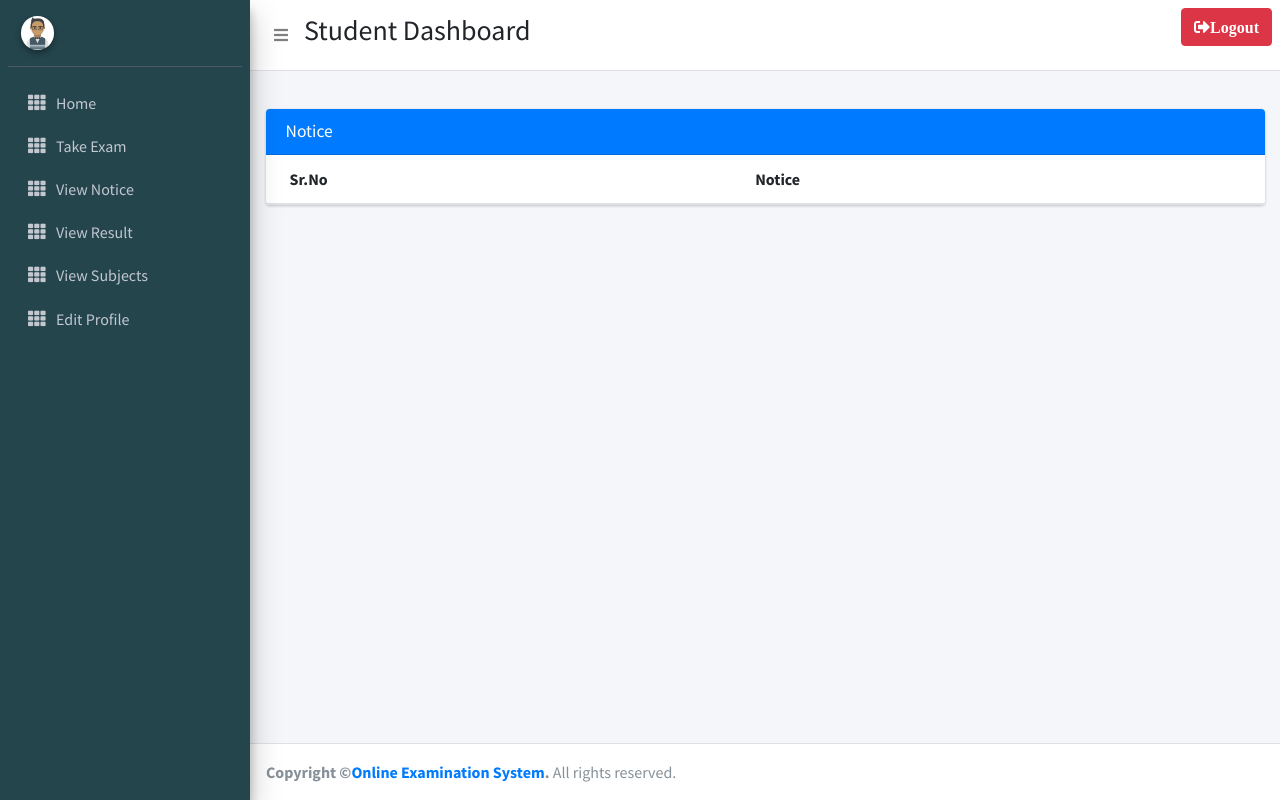
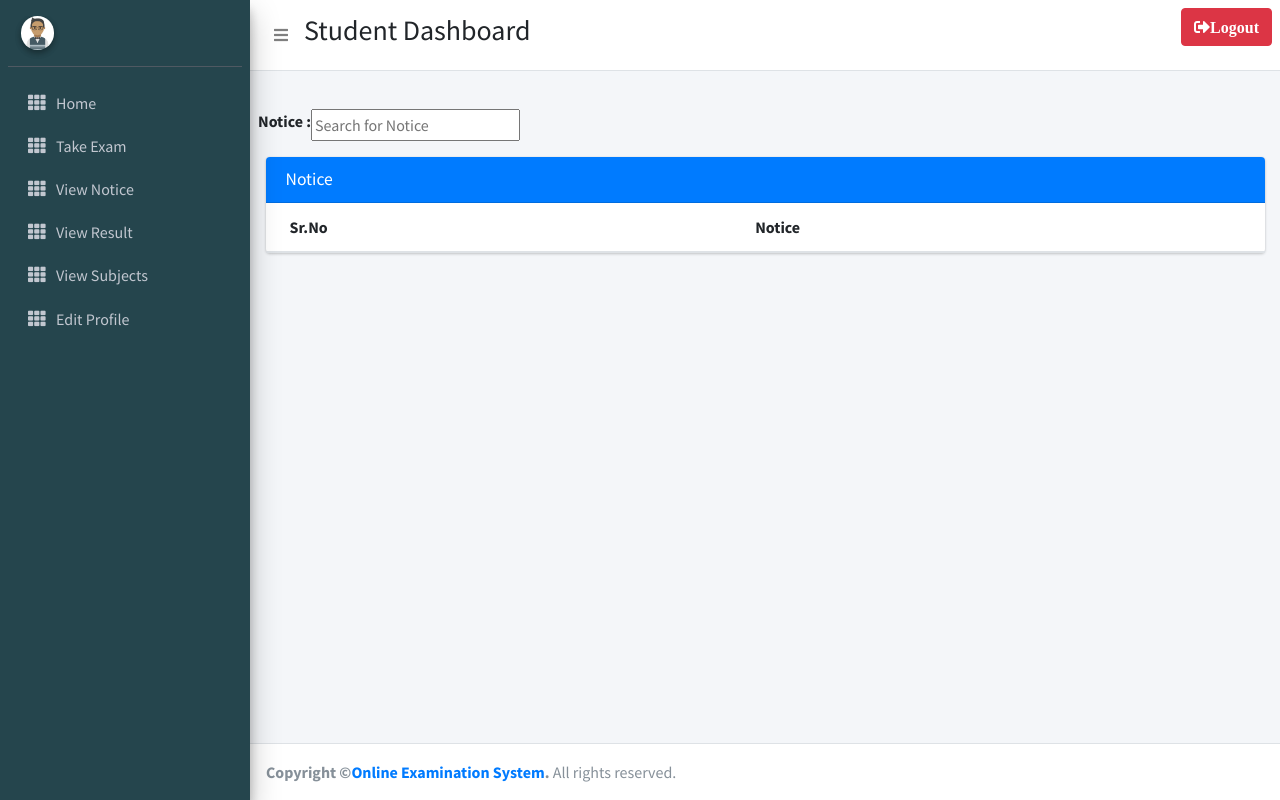
Before and after one commit to yadavvidya/Exam-main, a Django app: template student/templates/student_template/view_notice_template.html in a window 1280 px wide. Run offline with Django 3.2, Linux system fonts and the light colour scheme; the template is opened without the code that fills it, so the values that code supplies are empty; some libraries are stand-ins or nearby versions.

Commit message:
Update view_notice_template.html

```diff
--- a/student/templates/student_template/view_notice_template.html
+++ b/student/templates/student_template/view_notice_template.html
@@ -2,9 +2,17 @@
 
 {% block main_content %}
     <!-- Main content -->
+
     <section class="content">
        <div class="container-fluid">
-          <div class="row">
+           <div class="row">
+     <label for="id_admin"> Notice : </label>
+     <input type="text" id="myInput" onkeyup="myFunction()" placeholder="Search for Notice" title="Type in a notice">
+
+</div>
+
+
+          <div class="row my-3">
               <div class="col-md-12">
             <!-- general form elements -->
             <div class="card card-primary">
@@ -20,7 +28,7 @@
               </div>
               <!-- /.card-header -->
               <div class="card-body table-responsive p-0">
-                <table class="table table-hover text-nowrap">
+                <table class="table table-hover text-nowrap" id="myTable">
                   <thead>
                     <tr>
                       <th>Sr.No</th>
@@ -44,5 +52,27 @@
         </div>
       </div>
     </section>
+
+
+<script>
+      function myFunction() {
+        var input, filter, table, tr, td, i, txtValue;
+        input = document.getElementById("myInput");
+        filter = input.value.toUpperCase();
+        table = document.getElementById("myTable");
+        tr = table.getElementsByTagName("tr");
+        for (i = 0; i < tr.length; i++) {
+          td = tr[i].getElementsByTagName("td")[1];
+          if (td) {
+            txtValue = td.textContent || td.innerText;
+            if (txtValue.toUpperCase().indexOf(filter) > -1) {
+              tr[i].style.display = "";
+            } else {
+              tr[i].style.display = "none";
+            }
+          }
+        }
+      }
+      </script>
     <!-- /.content -->
 {% endblock main_content %}
```
